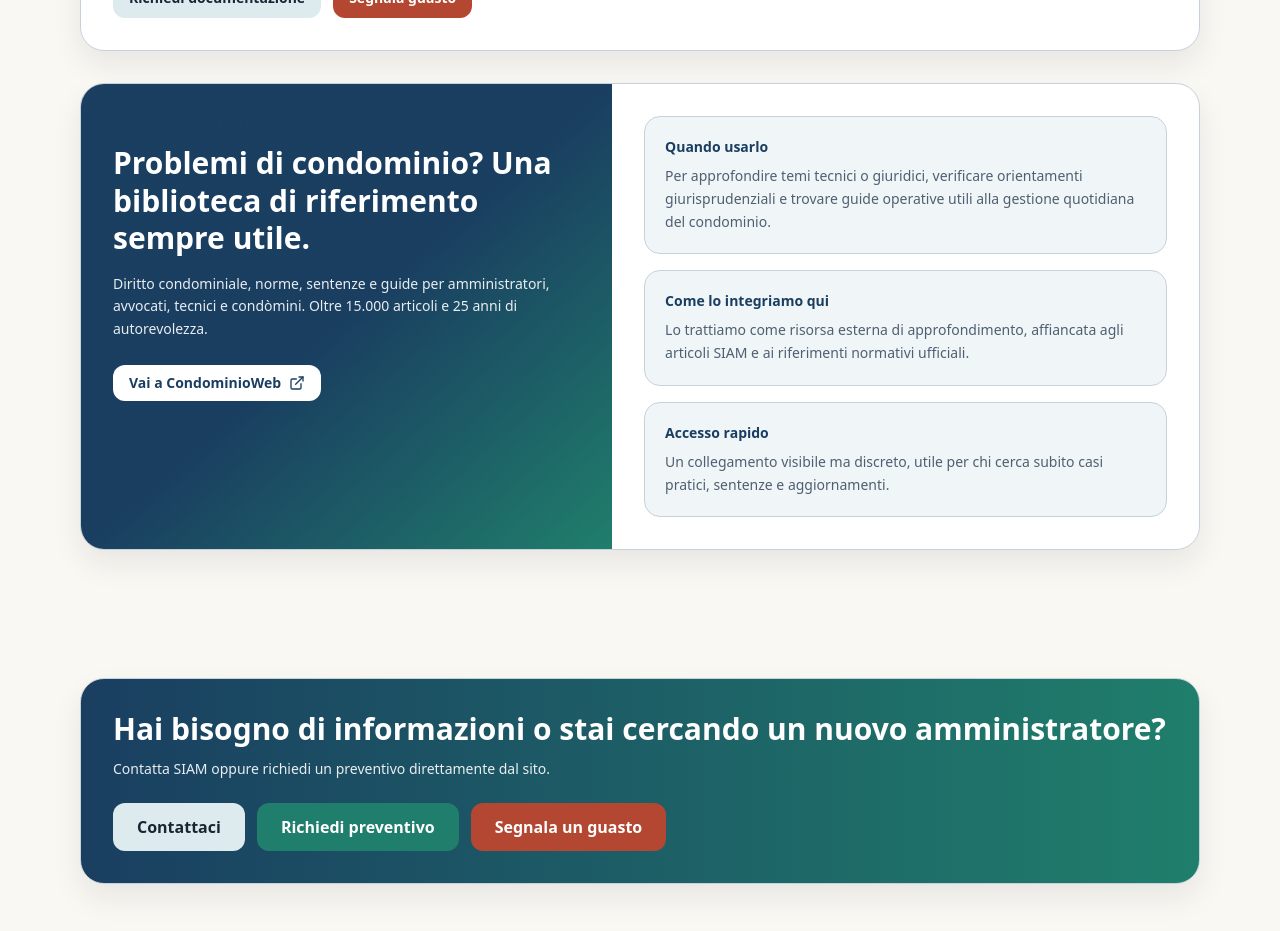
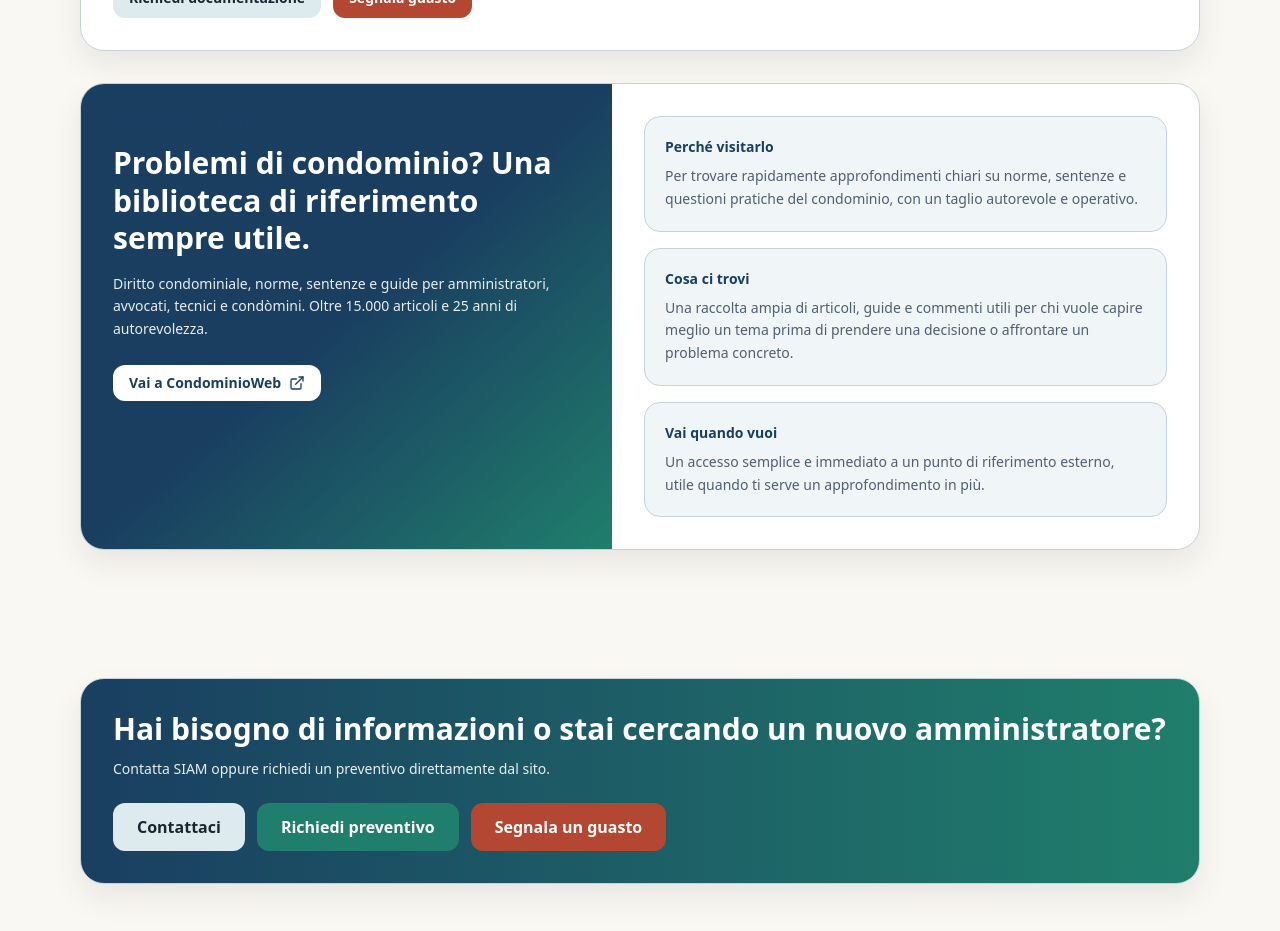
Before and after one commit to luigiplacidi/siam-condomini, a Next.js app: page / in a window 1280 px wide. Shown: the part 2780-3711 px from the top of the page. Built offline with nearby package versions, Linux system fonts and the light colour scheme; no server answers; the database is empty.

Commit message:
copy: make CondominioWeb cards visitor-focused

```diff
--- a/app/page.tsx
+++ b/app/page.tsx
@@ -255,24 +255,24 @@ export default async function HomePage() {
 
                 <div className="grid gap-4 p-8">
                   <div className="rounded-2xl border border-border bg-secondary/45 p-5">
-                    <p className="text-sm font-semibold text-primary">Quando usarlo</p>
+                    <p className="text-sm font-semibold text-primary">Perché visitarlo</p>
                     <p className="mt-2 text-sm leading-relaxed text-muted-foreground">
-                      Per approfondire temi tecnici o giuridici, verificare orientamenti giurisprudenziali e trovare
-                      guide operative utili alla gestione quotidiana del condominio.
+                      Per trovare rapidamente approfondimenti chiari su norme, sentenze e questioni pratiche del
+                      condominio, con un taglio autorevole e operativo.
                     </p>
                   </div>
                   <div className="rounded-2xl border border-border bg-secondary/45 p-5">
-                    <p className="text-sm font-semibold text-primary">Come lo integriamo qui</p>
+                    <p className="text-sm font-semibold text-primary">Cosa ci trovi</p>
                     <p className="mt-2 text-sm leading-relaxed text-muted-foreground">
-                      Lo trattiamo come risorsa esterna di approfondimento, affiancata agli articoli SIAM e ai
-                      riferimenti normativi ufficiali.
+                      Una raccolta ampia di articoli, guide e commenti utili per chi vuole capire meglio un tema
+                      prima di prendere una decisione o affrontare un problema concreto.
                     </p>
                   </div>
                   <div className="rounded-2xl border border-border bg-secondary/45 p-5">
-                    <p className="text-sm font-semibold text-primary">Accesso rapido</p>
+                    <p className="text-sm font-semibold text-primary">Vai quando vuoi</p>
                     <p className="mt-2 text-sm leading-relaxed text-muted-foreground">
-                      Un collegamento visibile ma discreto, utile per chi cerca subito casi pratici, sentenze e
-                      aggiornamenti.
+                      Un accesso semplice e immediato a un punto di riferimento esterno, utile quando ti serve un
+                      approfondimento in più.
                     </p>
                   </div>
                 </div>
```
